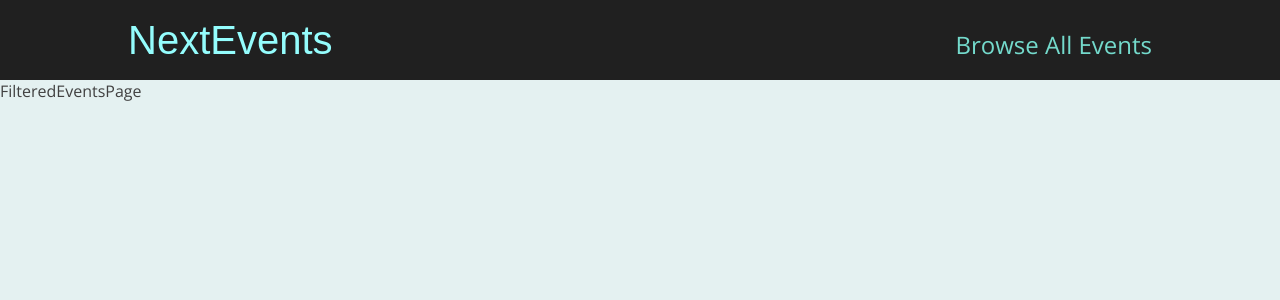
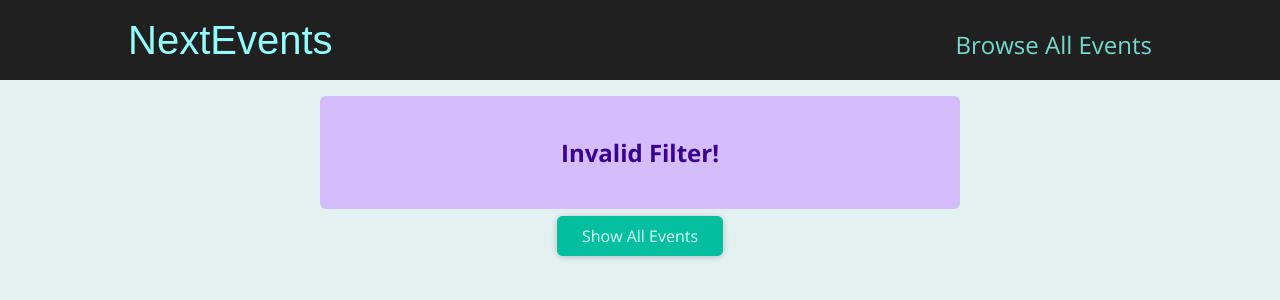
Before and after one commit to av-erencelik/event_planner, a Next.js app: page /events in a window 1280 px wide. Shown: the top 300 px of the page. Built offline with nearby package versions, Linux system fonts and the light colour scheme.

Commit message:
added error handling and slug component

```diff
--- /dev/null
+++ b/components/error-alert.js
@@ -0,0 +1,7 @@
+import classes from './error-alert.module.css';
+
+function ErrorAlert(props) {
+  return <div className={classes.alert}>{props.children}</div>;
+}
+
+export default ErrorAlert;
--- /dev/null
+++ b/components/error-alert.module.css
@@ -0,0 +1,12 @@
+.alert {
+  margin: 1rem auto;
+  padding: 1rem 2rem;
+  width: 90%;
+  max-width: 40rem;
+  background-color: #d5bdfc;
+  color: #38028d;
+  font-weight: bold;
+  font-size: 1.5rem;
+  text-align: center;
+  border-radius: 6px;
+}
--- /dev/null
+++ b/components/results-title.js
@@ -0,0 +1,20 @@
+import classes from "./results-title.module.css";
+import Button from "./ui/Button";
+
+function ResultsTitle(props) {
+  const { date } = props;
+
+  const humanReadableDate = new Date(date).toLocaleDateString("en-US", {
+    month: "long",
+    year: "numeric",
+  });
+
+  return (
+    <section className={classes.title}>
+      <h1>Events in {humanReadableDate}</h1>
+      <Button link="/events">Show all events</Button>
+    </section>
+  );
+}
+
+export default ResultsTitle;
--- /dev/null
+++ b/components/results-title.module.css
@@ -0,0 +1,6 @@
+.title {
+  margin: 2rem auto;
+  width: 90%;
+  max-width: 40rem;
+  text-align: center;
+}
--- a/pages/events/[...slug].tsx
+++ b/pages/events/[...slug].tsx
@@ -1,7 +1,59 @@
-import React from "react";
+import { useRouter } from "next/router";
+import EventList from "../../components/EventList";
+import { getFilteredEvents } from "../../dummy-data";
+import ResultTitle from "../../components/results-title";
+import Button from "../../components/ui/Button";
+import ErrorAlert from "../../components/error-alert";
+const FilteredEventsPage = () => {
+  const router = useRouter();
+  const filterData = router.query.slug;
+  if (!filterData) {
+    return <p className="center">Loading...</p>;
+  }
+  const filteredYear = filterData[0];
+  const filteredMonth = filterData[1];
+  const numYear = +filteredYear;
+  const numMonth = +filteredMonth;
+  if (
+    isNaN(numYear) ||
+    isNaN(numMonth) ||
+    numYear > 2030 ||
+    numYear < 2020 ||
+    numMonth < 1 ||
+    numMonth > 12
+  ) {
+    return (
+      <>
+        <ErrorAlert>
+          <p>Invalid Filter!</p>
+        </ErrorAlert>
 
-const FilteredEventsPage = () => {
-  return <div>FilteredEventsPage</div>;
+        <div className="center">
+          <Button link="/events">Show All Events</Button>
+        </div>
+      </>
+    );
+  }
+  const filteredEvents = getFilteredEvents({ year: numYear, month: numMonth });
+  if (!filteredEvents || filteredEvents.length === 0) {
+    return (
+      <>
+        <ErrorAlert>
+          <p>No events found!</p>
+        </ErrorAlert>
+
+        <div className="center">
+          <Button link="/events">Show All Events</Button>
+        </div>
+      </>
+    );
+  }
+  return (
+    <div>
+      <ResultTitle date={new Date(numYear, numMonth - 1)} />
+      <EventList items={filteredEvents} />
+    </div>
+  );
 };
 
 export default FilteredEventsPage;
```
Also changed, not shown: pages/events/[eventId].tsx (+6 -1 lines).
